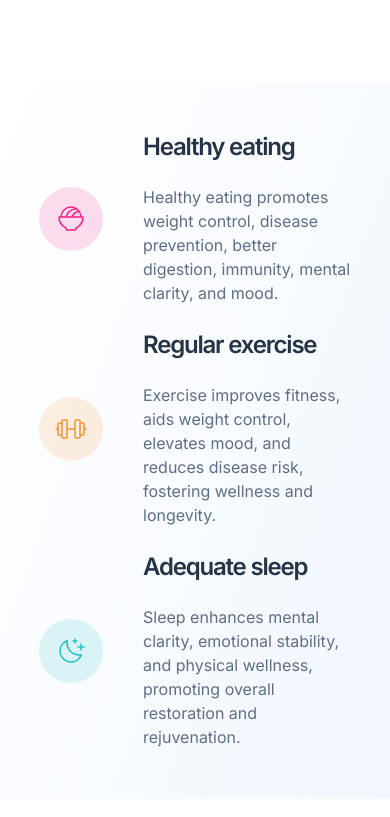
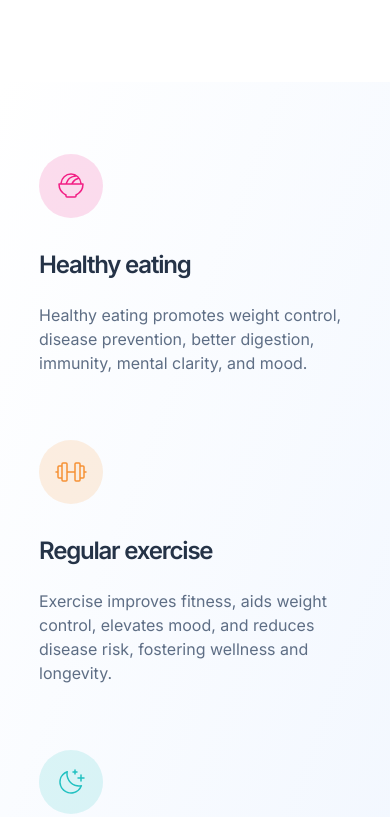
Before and after one commit to DmytroHopenko/BMI_Calculator, a plain HTML site: page index.html in a window 390 px wide. Shown: the part 2004-2821 px from the top of the page. Drawn offline with Linux system fonts and the light colour scheme.

Commit message:
Update style.css
Fixed some style in mobile resolution

```diff
--- a/style.css
+++ b/style.css
@@ -714,6 +714,22 @@ input[type="number"]::-webkit-outer-spin-button {
   .means_wrap .means_text{
     margin: 0 24px;
   }
+  .bmi_components_wrap{
+    padding: 72px 39px;
+  }
+  .bmi_components_wrap .component img{
+    position: relative;
+    top: 0;
+    left: 0;
+    margin-bottom: 32px;
+    transform: translate(0);
+  }
+  .bmi_components_wrap .component h3, .bmi_components_wrap .component p{
+    padding-left: 0;
+  }
+  .bmi_components_wrap .component p{
+    margin-bottom: 40px;
+  }
   .limitations_wrap .blocks_limit .elements{
     height: auto;
     width: 335px;
```
